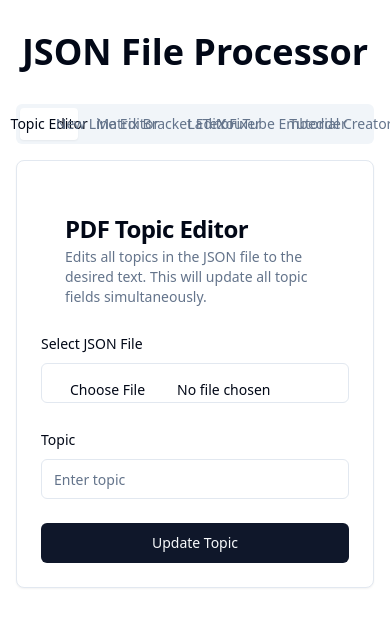
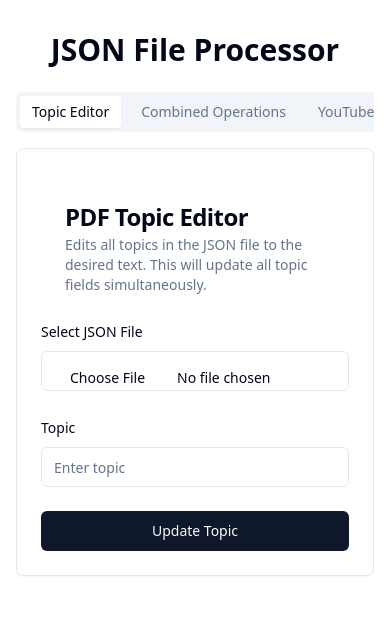
Before and after one commit to berksunduri/topic-editor, a React (Vite) app: page / in a window 390 px wide. Shown: the top 626 px of the page. Built offline with nearby package versions, Linux system fonts and the light colour scheme.

Commit message:
mobile friendly scroll area

```diff
--- a/package.json
+++ b/package.json
@@ -11,6 +11,7 @@
   },
   "dependencies": {
     "@radix-ui/react-label": "^2.1.0",
+    "@radix-ui/react-scroll-area": "^1.2.0",
     "@radix-ui/react-slot": "^1.1.0",
     "@radix-ui/react-tabs": "^1.1.1",
     "@radix-ui/react-toast": "^1.2.2",
--- a/src/App.tsx
+++ b/src/App.tsx
@@ -11,6 +11,7 @@ import {
 import { Input } from "@/components/ui/input";
 import { Label } from "@/components/ui/label";
 import { Tabs, TabsContent, TabsList, TabsTrigger } from "@/components/ui/tabs";
+import { ScrollArea } from "@/components/ui/scroll-area";
 import updateJsonTopic from "./functions/topicEdit";
 import { processCombinedJson } from "./functions/combinedJsonProcessor";
 import { Textarea } from "@/components/ui/textarea";
@@ -66,59 +67,59 @@ export default function JsonProcessor() {
     }
   };
   const convertYoutubeLink = (link: string) => {
-    const videoId = link.split("v=")[1]
+    const videoId = link.split("v=")[1];
     if (!videoId) {
-      setEmbedLink("Invalid YouTube link")
-      return
+      setEmbedLink("Invalid YouTube link");
+      return;
     }
 
-    let embedUrl = `https://www.youtube.com/embed/${videoId}`
-    const params = []
+    let embedUrl = `https://www.youtube.com/embed/${videoId}`;
+    const params = [];
 
     if (startTime) {
-      const startSeconds = convertTimeToSeconds(startTime)
-      if (startSeconds !== null) params.push(`start=${startSeconds}`)
+      const startSeconds = convertTimeToSeconds(startTime);
+      if (startSeconds !== null) params.push(`start=${startSeconds}`);
     }
 
     if (endTime) {
-      const endSeconds = convertTimeToSeconds(endTime)
-      if (endSeconds !== null) params.push(`end=${endSeconds}`)
+      const endSeconds = convertTimeToSeconds(endTime);
+      if (endSeconds !== null) params.push(`end=${endSeconds}`);
     }
 
     if (params.length > 0) {
-      embedUrl += `?${params.join("&")}`
+      embedUrl += `?${params.join("&")}`;
     }
 
-    setEmbedLink(embedUrl)
-  }
+    setEmbedLink(embedUrl);
+  };
 
   const convertTimeToSeconds = (time: string): number | null => {
-    const parts = time.split(":").map(part => parseInt(part, 10))
+    const parts = time.split(":").map((part) => parseInt(part, 10));
     if (parts.length === 2 && !isNaN(parts[0]) && !isNaN(parts[1])) {
-      return parts[0] * 60 + parts[1]
+      return parts[0] * 60 + parts[1];
     }
-    return null
-  }
+    return null;
+  };
 
   useEffect(() => {
     if (tutorialYoutubeLink) {
       if (tutorialYoutubeLink.includes("youtube.com")) {
-        setTutorialSourceType("youtube")
+        setTutorialSourceType("youtube");
       } else if (tutorialYoutubeLink.includes("khanacademy.org")) {
-        setTutorialSourceType("khan_academy")
+        setTutorialSourceType("khan_academy");
       } else {
-        setTutorialSourceType("other")
+        setTutorialSourceType("other");
       }
 
       const jsonStructure = {
         topic: tutorialTopic,
         sourceType: tutorialSourceType,
         title: tutorialTitle,
-        url: tutorialYoutubeLink
-      }
-      setTutorialJson(JSON.stringify(jsonStructure, null, 2))
+        url: tutorialYoutubeLink,
+      };
+      setTutorialJson(JSON.stringify(jsonStructure, null, 2));
     }
-  }, [tutorialTopic, tutorialYoutubeLink, tutorialTitle, tutorialSourceType])
+  }, [tutorialTopic, tutorialYoutubeLink, tutorialTitle, tutorialSourceType]);
 
   useEffect(() => {
     if (youtubeLink) {
@@ -165,18 +166,24 @@ export default function JsonProcessor() {
   };
   return (
     <div className="container mx-auto p-4 max-w-4xl">
-      <h1 className="text-4xl font-bold mb-8 text-center">
-        JSON File Processor
-      </h1>
-      <Tabs defaultValue="topic">
-        <TabsList className="grid w-full grid-cols-6">
-          <TabsTrigger value="topic">Topic Editor</TabsTrigger>
-          <TabsTrigger value="newline">New Line Editor</TabsTrigger>
-          <TabsTrigger value="bracket">Matrix Bracket Editor</TabsTrigger>
-          <TabsTrigger value="latex">LaTeX Fixer</TabsTrigger>
-          <TabsTrigger value="youtube">YouTube Embedder</TabsTrigger>
-          <TabsTrigger value="tutorial">Tutorial Creator</TabsTrigger>
-        </TabsList>
+      <h1 className="text-3xl font-bold mb-6 text-center">JSON File Processor</h1>
+      <Tabs defaultValue="topic" className="w-full">
+        <ScrollArea className="w-full">
+          <TabsList className="inline-flex h-auto space-x-2 rounded-md bg-muted p-1 text-muted-foreground">
+            <TabsTrigger value="topic" className="rounded-sm px-3 py-1.5 text-sm font-medium transition-all focus-visible:outline-none focus-visible:ring-2 focus-visible:ring-ring focus-visible:ring-offset-2 disabled:pointer-events-none disabled:opacity-50 data-[state=active]:bg-background data-[state=active]:text-foreground data-[state=active]:shadow-sm">
+              Topic Editor
+            </TabsTrigger>
+            <TabsTrigger value="combined" className="rounded-sm px-3 py-1.5 text-sm font-medium transition-all focus-visible:outline-none focus-visible:ring-2 focus-visible:ring-ring focus-visible:ring-offset-2 disabled:pointer-events-none disabled:opacity-50 data-[state=active]:bg-background data-[state=active]:text-foreground data-[state=active]:shadow-sm">
+              Combined Operations
+            </TabsTrigger>
+            <TabsTrigger value="youtube" className="rounded-sm px-3 py-1.5 text-sm font-medium transition-all focus-visible:outline-none focus-visible:ring-2 focus-visible:ring-ring focus-visible:ring-offset-2 disabled:pointer-events-none disabled:opacity-50 data-[state=active]:bg-background data-[state=active]:text-foreground data-[state=active]:shadow-sm">
+              YouTube Embedder
+            </TabsTrigger>
+            <TabsTrigger value="tutorial" className="rounded-sm px-3 py-1.5 text-sm font-medium transition-all focus-visible:outline-none focus-visible:ring-2 focus-visible:ring-ring focus-visible:ring-offset-2 disabled:pointer-events-none disabled:opacity-50 data-[state=active]:bg-background data-[state=active]:text-foreground data-[state=active]:shadow-sm">
+              Tutorial Creator
+            </TabsTrigger>
+          </TabsList>
+        </ScrollArea>
         <Card className="mt-4">
           <CardContent className="p-6">
             <TabsContent value="topic">
@@ -223,7 +230,8 @@ export default function JsonProcessor() {
               <CardHeader>
                 <CardTitle>Combined JSON Operations</CardTitle>
                 <CardDescription>
-                  Performs New Line Editing, Matrix Bracket Editing, and LaTeX Expression Fixing in a single operation.
+                  Performs New Line Editing, Matrix Bracket Editing, and LaTeX
+                  Expression Fixing in a single operation.
                 </CardDescription>
               </CardHeader>
               <div className="mb-6">
@@ -238,7 +246,10 @@ export default function JsonProcessor() {
               </div>
               <Button
                 onClick={() =>
-                  processFile(processCombinedJson, "processed_combined_file.json")
+                  processFile(
+                    processCombinedJson,
+                    "processed_combined_file.json"
+                  )
                 }
                 className="w-full button"
               >
@@ -249,7 +260,8 @@ export default function JsonProcessor() {
               <CardHeader>
                 <CardTitle>YouTube Link Converter</CardTitle>
                 <CardDescription>
-                  Converts a YouTube link to its embed version with optional start and end times.
+                  Converts a YouTube link to its embed version with optional
+                  start and end times.
                 </CardDescription>
               </CardHeader>
               <div className="space-y-4">
--- /dev/null
+++ b/src/components/ui/scroll-area.tsx
@@ -0,0 +1,46 @@
+import * as React from "react"
+import * as ScrollAreaPrimitive from "@radix-ui/react-scroll-area"
+
+import { cn } from "@/lib/utils"
+
+const ScrollArea = React.forwardRef<
+  React.ElementRef<typeof ScrollAreaPrimitive.Root>,
+  React.ComponentPropsWithoutRef<typeof ScrollAreaPrimitive.Root>
+>(({ className, children, ...props }, ref) => (
+  <ScrollAreaPrimitive.Root
+    ref={ref}
+    className={cn("relative overflow-hidden", className)}
+    {...props}
+  >
+    <ScrollAreaPrimitive.Viewport className="h-full w-full rounded-[inherit]">
+      {children}
+    </ScrollAreaPrimitive.Viewport>
+    <ScrollBar />
+    <ScrollAreaPrimitive.Corner />
+  </ScrollAreaPrimitive.Root>
+))
+ScrollArea.displayName = ScrollAreaPrimitive.Root.displayName
+
+const ScrollBar = React.forwardRef<
+  React.ElementRef<typeof ScrollAreaPrimitive.ScrollAreaScrollbar>,
+  React.ComponentPropsWithoutRef<typeof ScrollAreaPrimitive.ScrollAreaScrollbar>
+>(({ className, orientation = "vertical", ...props }, ref) => (
+  <ScrollAreaPrimitive.ScrollAreaScrollbar
+    ref={ref}
+    orientation={orientation}
+    className={cn(
+      "flex touch-none select-none transition-colors",
+      orientation === "vertical" &&
+        "h-full w-2.5 border-l border-l-transparent p-[1px]",
+      orientation === "horizontal" &&
+        "h-2.5 flex-col border-t border-t-transparent p-[1px]",
+      className
+    )}
+    {...props}
+  >
+    <ScrollAreaPrimitive.ScrollAreaThumb className="relative flex-1 rounded-full bg-border" />
+  </ScrollAreaPrimitive.ScrollAreaScrollbar>
+))
+ScrollBar.displayName = ScrollAreaPrimitive.ScrollAreaScrollbar.displayName
+
+export { ScrollArea, ScrollBar }
```
Also changed, not shown: 1 other file (tests, documents, lock files or other folders).
